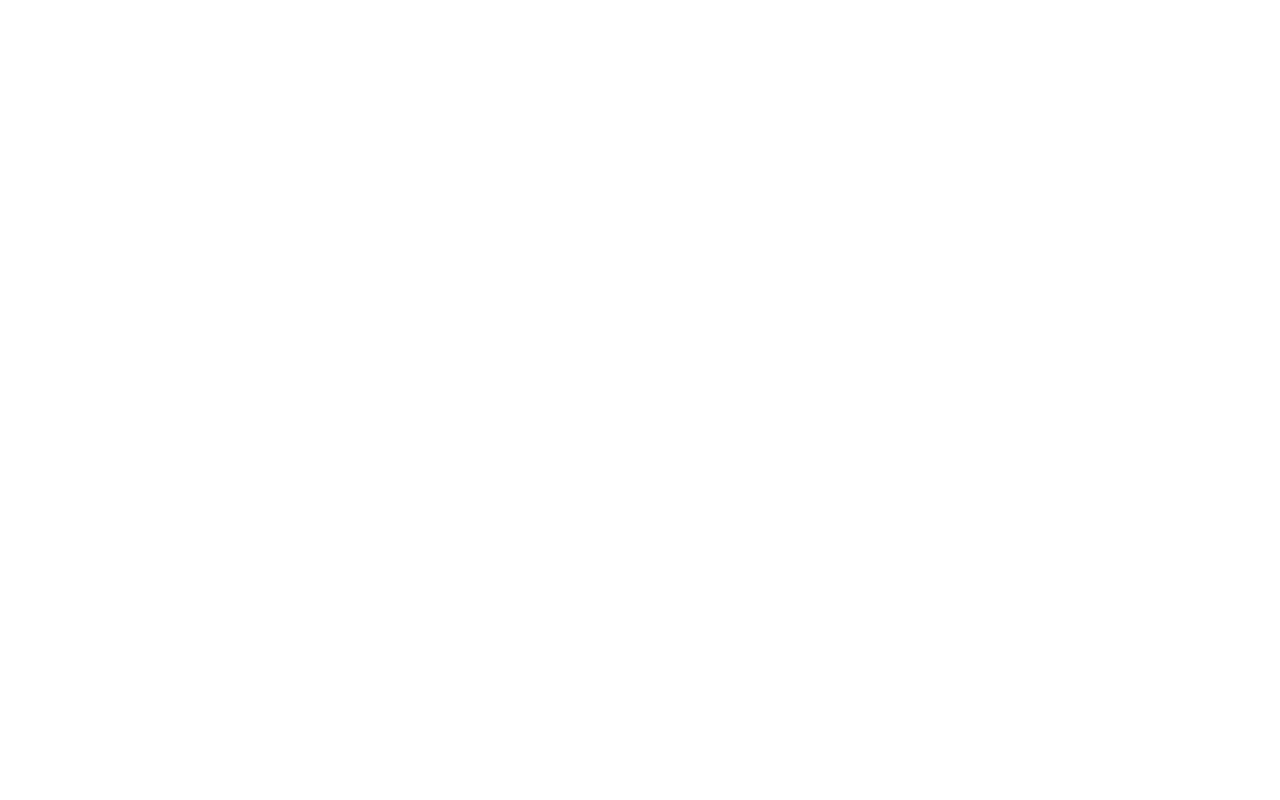
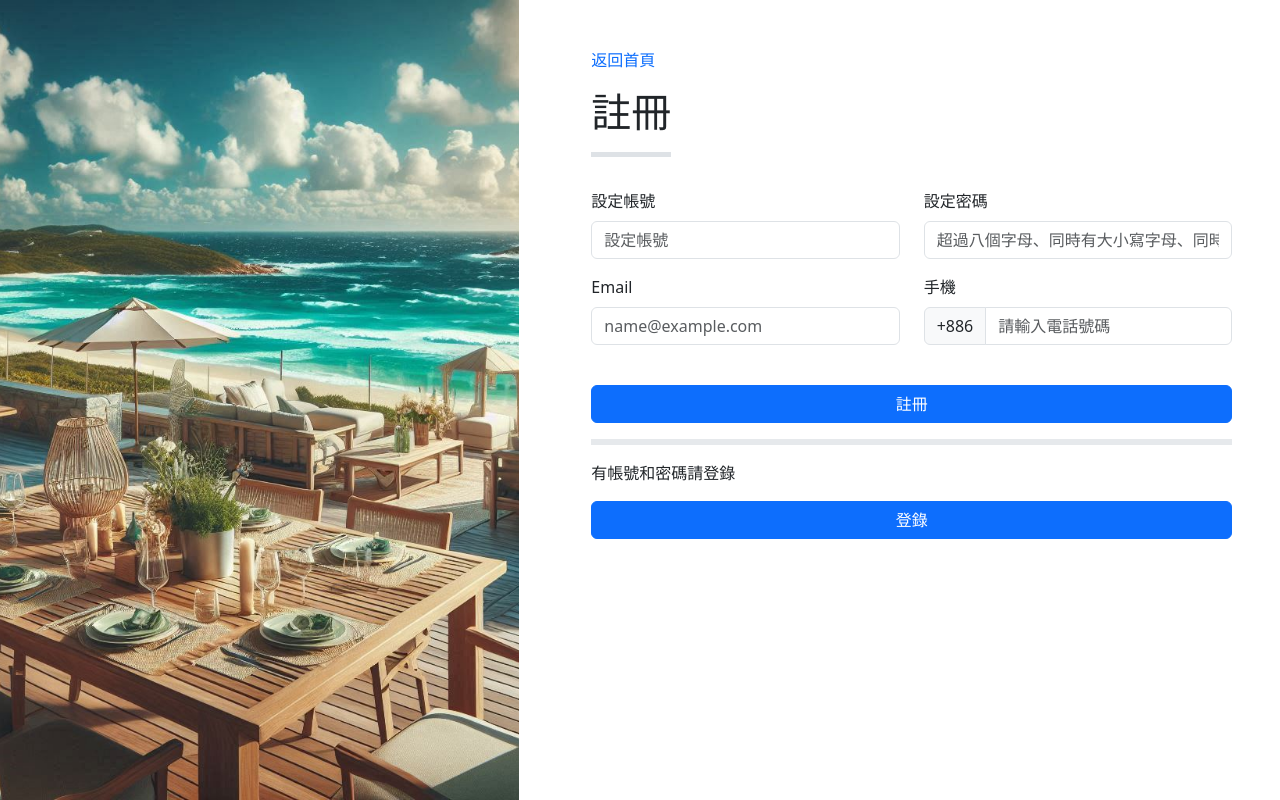
Before and after one commit to tasoyujia/Travel-Walker, a plain HTML site: page 註冊.html in a window 1280 px wide. Drawn offline with nearby package versions, Linux system fonts and the light colour scheme.

Commit message:
新增登錄與註冊頁面

```diff
--- a/登錄.html
+++ b/登錄.html
@@ -0,0 +1,90 @@
+<!DOCTYPE html>
+<html lang="en">
+  <head>
+    <meta charset="UTF-8" />
+    <meta name="viewport" content="width=device-width, initial-scale=1.0" />
+    <title>登錄</title>
+    <link
+      href="https://cdn.jsdelivr.net/npm/bootstrap@5.3.2/dist/css/bootstrap.min.css"
+      rel="stylesheet"
+      integrity="sha384-T3c6CoIi6uLrA9TneNEoa7RxnatzjcDSCmG1MXxSR1GAsXEV/Dwwykc2MPK8M2HN"
+      crossorigin="anonymous"
+    />
+    <script
+      src="https://cdn.jsdelivr.net/npm/bootstrap@5.3.2/dist/js/bootstrap.bundle.min.js"
+      integrity="sha384-C6RzsynM9kWDrMNeT87bh95OGNyZPhcTNXj1NW7RuBCsyN/o0jlpcV8Qyq46cDfL"
+      crossorigin="anonymous"
+    ></script>
+    <style>
+      .custom-font-size {
+        font-size: 20px;
+      }
+      a {
+        text-decoration: none;
+      }
+    </style>
+  </head>
+  <body>
+    <div class="container-fluid p-0">
+      <!--p-0可以避免圖片邊緣留白 -->
+      <div class="row">
+        <div class="col-5">
+          <div class="vh-100">
+            <img
+              class="w-100 h-100 object-fit-cover"
+              src="img/旅遊網站登錄註冊封面.jpg"
+              alt=""
+            />
+          </div>
+        </div>
+        <div class="col-7">
+          <div class="p-5">
+            <p><a href="https://tasoyujia.github.io/Travel-Walker/#">返回首頁</a></p>
+
+            <h1 class="border-bottom border-5 pb-3 d-inline-block">登錄</h1>
+            <form action="" class="mt-4">
+              <!-- mt-4:margin-top:4px -->
+              <!-- form-control可以美化input(輸入框) -->
+              <div class="row">
+                <div class="col-12">
+                  <div class="mb-3">
+                    <label for="inputname" class="form-label">帳號</label>
+                    <input
+                      type="email"
+                      class="form-control"
+                      id="inputEmail"
+                      placeholder="請輸入姓名"
+                    />
+                  </div>
+                </div>
+
+                <div class="col-12">
+                  <div class="mb-3">
+                    <label for="inputEmail" class="form-label">密碼</label>
+                    <input
+                      type="email"
+                      class="form-control"
+                      id="inputEmail"
+                      placeholder="請輸入密碼"
+                    />
+                    <p class="text-left"><a href="#">忘記密碼?</a></p>
+                  </div>
+                </div>
+              </div>
+
+              <button class="btn btn-primary w-100 mt-4 rounded text-white">
+                登錄
+              </button>
+              <hr class="border border-gary border-3 opacity-75" />
+              <p>沒有帳號和密碼請註冊</p><a href="https://tasoyujia.github.io/Travel-Walker/%E8%A8%BB%E5%86%8A"></a>
+              <button class="btn btn-primary w-100 rounded text-white">
+                    註冊
+            </button>
+            </a>
+            </form>
+          </div>
+        </div>
+      </div>
+    </div>
+  </body>
+</html>
--- a/註冊.html
+++ b/註冊.html
@@ -0,0 +1,117 @@
+<!DOCTYPE html>
+<html lang="en">
+  <head>
+    <meta charset="UTF-8" />
+    <meta name="viewport" content="width=device-width, initial-scale=1.0" />
+    <title>註冊</title>
+    <link
+      href="https://cdn.jsdelivr.net/npm/bootstrap@5.3.2/dist/css/bootstrap.min.css"
+      rel="stylesheet"
+      integrity="sha384-T3c6CoIi6uLrA9TneNEoa7RxnatzjcDSCmG1MXxSR1GAsXEV/Dwwykc2MPK8M2HN"
+      crossorigin="anonymous"
+    />
+    <script
+      src="https://cdn.jsdelivr.net/npm/bootstrap@5.3.2/dist/js/bootstrap.bundle.min.js"
+      integrity="sha384-C6RzsynM9kWDrMNeT87bh95OGNyZPhcTNXj1NW7RuBCsyN/o0jlpcV8Qyq46cDfL"
+      crossorigin="anonymous"
+    ></script>
+    <style>
+      .custom-font-size {
+        font-size: 20px;
+      }
+      a {
+        text-decoration: none;
+      }
+    </style>
+  </head>
+  <body>
+    <div class="container-fluid p-0">
+      <!--p-0可以避免圖片邊緣留白 -->
+      <div class="row">
+        <div class="col-5">
+          <div class="vh-100">
+            <img
+              class="w-100 h-100 object-fit-cover"
+              src="img/旅遊網站登錄註冊封面.jpg"
+              alt=""
+            />
+          </div>
+        </div>
+        <div class="col-7">
+          <div class="p-5">
+            <p><a href="https://tasoyujia.github.io/Travel-Walker/#">返回首頁</a></p>
+            <h1 class="border-bottom border-5 pb-3 d-inline-block">註冊</h1>
+            <form action="" class="mt-4">
+              <!-- mt-4:margin-top:4px -->
+              <!-- form-control可以美化input(輸入框) -->
+              <div class="row">
+                <div class="col-6">
+                  <div class="mb-3">
+                    <label for="inputname" class="form-label">設定帳號</label>
+                    <input
+                      type="email"
+                      class="form-control"
+                      id="inputEmail"
+                      placeholder="設定帳號"
+                    />
+                  </div>
+                </div>
+                <div class="col-6">
+                  <div class="mb-3">
+                    <label for="inputcity" class="form-label">設定密碼</label>
+                    <input
+                      type="city"
+                      class="form-control"
+                      id="inputEmail"
+                      placeholder="超過八個字母、同時有大小寫字母、同時有英文和數字"
+                    />
+                  </div>
+                </div>
+
+                <div class="col-6">
+                  <div class="mb-3">
+                    <label for="inputEmail" class="form-label">Email</label>
+                    <input
+                      type="email"
+                      class="form-control"
+                      id="inputEmail"
+                      placeholder="name@example.com"
+                    />
+                  </div>
+                </div>
+                <div class="col-6">
+                  <div class="mb-3">
+                    <label for="inputEmail" class="form-label">手機</label>
+                    <div class="input-group mb-3">
+                      <span class="input-group-text" id="basic-addon1"
+                        >+886</span
+                      >
+                      <input
+                        type="text"
+                        class="form-control"
+                        placeholder="請輸入電話號碼"
+                        aria-label="Username"
+                        aria-describedby="basic-addon1"
+                      />
+                    </div>
+                  </div>
+                </div>
+              </div>
+
+              <button class="btn btn-primary w-100 mt-4 rounded text-white">
+                註冊
+              </button>
+              <hr class="border border-gary border-3 opacity-75" />
+              <p>有帳號和密碼請登錄</p>
+              <a href="https://tasoyujia.github.io/Travel-Walker/%E7%99%BB%E9%8C%84"></a>
+              <button class="btn btn-primary w-100 rounded text-white">
+            登錄
+            </button>
+              </a>
+            </form>
+          </div>
+        </div>
+      </div>
+    </div>
+  </body>
+</html>
```
Also changed, not shown: index.html (+2 -2 lines).
